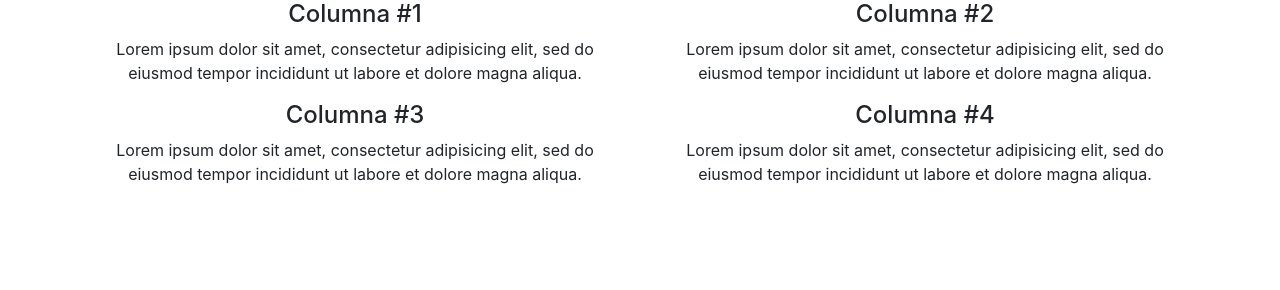
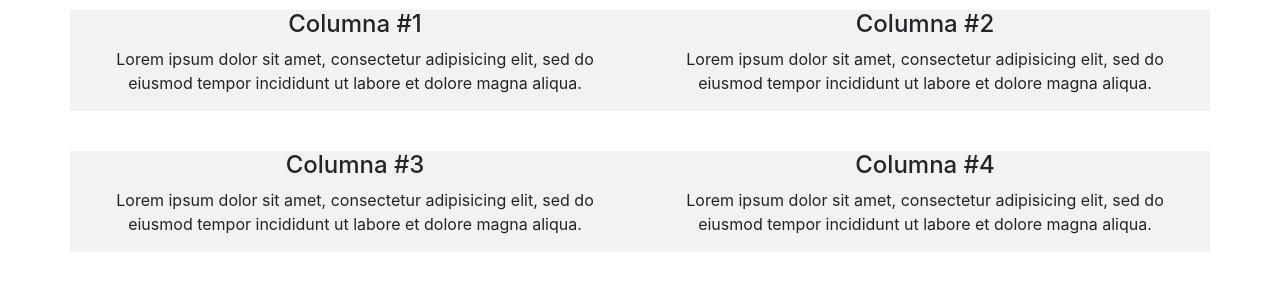
Before and after one commit to IanDex/Bootstrap, a plain HTML site: page columnas_automaticas.html in a window 1280 px wide. Drawn offline with Linux system fonts and the light colour scheme.

Commit message:
Arregle el estilo

```diff
--- a/css/styles.css
+++ b/css/styles.css
@@ -1,10 +1,6 @@
 .row > div{
   text-align: center;
-<<<<<<< HEAD
   background: #f2f2f2;
-=======
-
->>>>>>> c1e504b7d8abb63d92ed9a2adb194a4b0783b6fc
   margin: 10px 0;
 }
 
```
